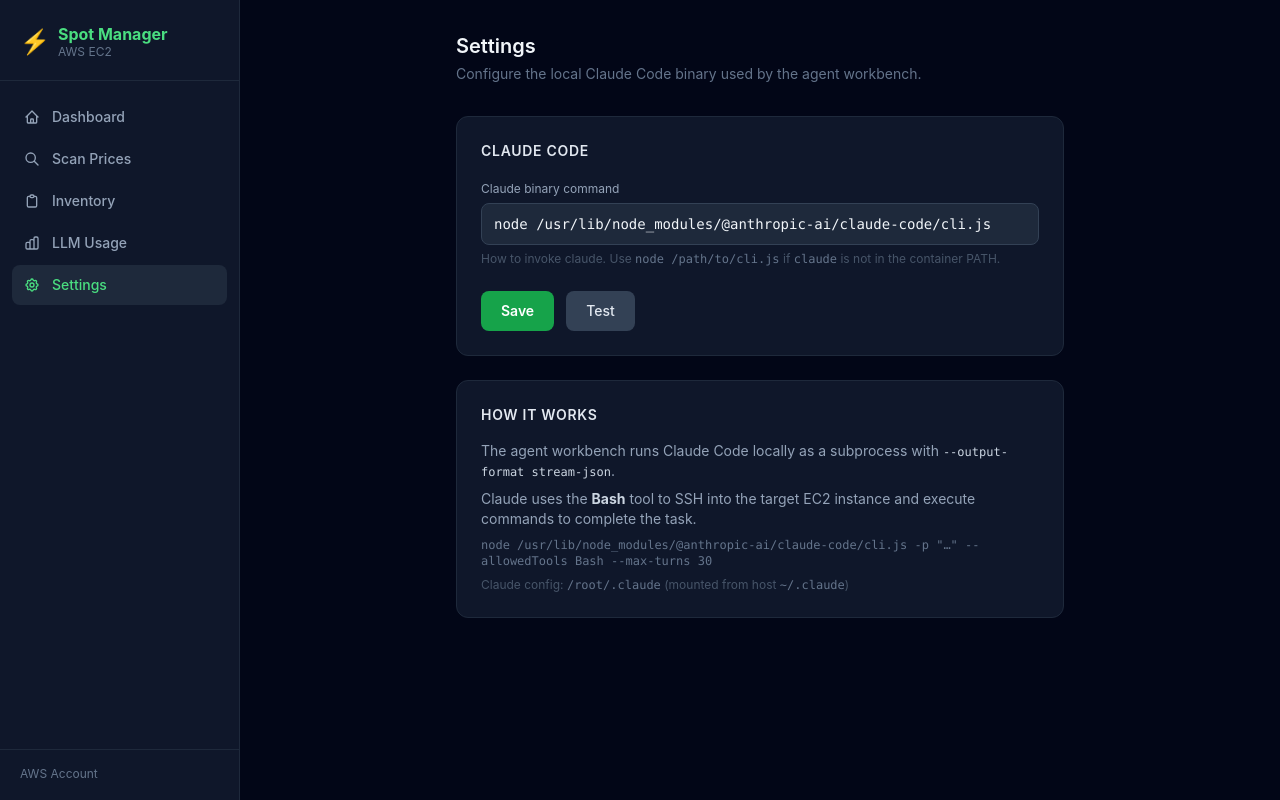
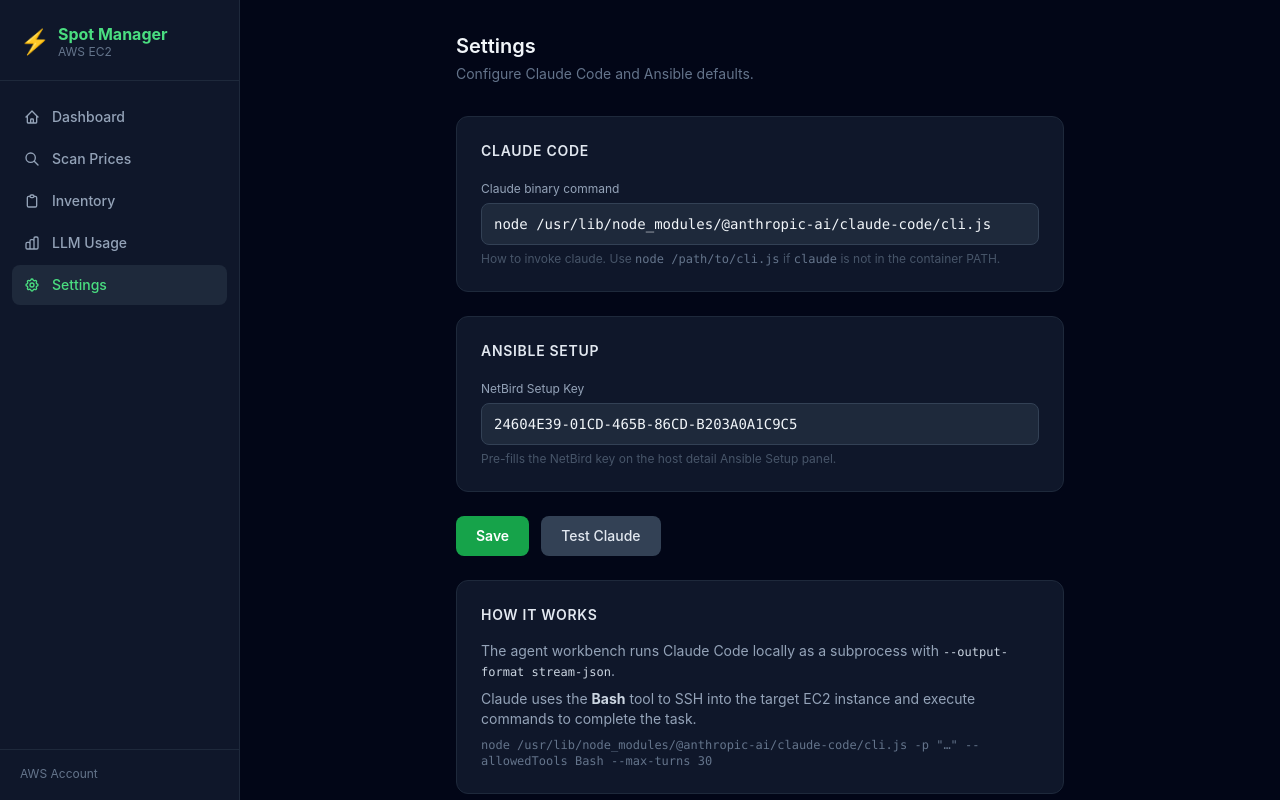
Before and after one commit to mysak7/AWS-spot, a FastAPI app: page /settings in a window 1280 px wide. Run offline with FastAPI, Linux system fonts and the light colour scheme; parts of the project's set-up code (start-up, migrations or seed data) failed here and were passed over; some libraries are stand-ins or nearby versions.

Commit message:
Add Ansible setup: web runner, settings key, inventory button
- ansible_runner: add run_ansible_setup_web() for streaming output via callback
- app.py: POST /host/{id}/ansible + GET status endpoints; pass netbird_key to host detail
- jobs.py: add append_job_line() helper
- host_detail.html: Ansible Setup panel with NetBird key input (id=ansible-setup anchor)
- host_row.html: purple Ansible button linking to #ansible-setup on running hosts
- settings.html: NetBird Setup Key field stored in settings; Claude/Ansible sections unified into one form
- base.html: optional instance name field in launch modal
- .github/workflows: deploy on push to master via docker compose up --build

```diff
--- a/web/app.py
+++ b/web/app.py
@@ -22,7 +22,7 @@ from instance_catalog import get_instance_info
 from inventory import load_hosts
 from provisioner import provision_instance, terminate_host
 from spot_scanner import scan_spot_prices
-from jobs import create_job, get_job, update_job
+from jobs import create_job, get_job, update_job, append_job_line
 from config_store import load_config, save_config
 from agent.sessions import (
     create_session, append_log, finish_session,
@@ -145,13 +145,15 @@ async def launch_start(request: Request):
     az = str(form["az"])
     instance_type = str(form["instance_type"])
     spot_price_usd = str(form["spot_price_usd"])
+    name = str(form.get("name", "")).strip()
     job_id = create_job("launch")
 
     def run() -> None:
         def on_progress(msg: str) -> None:
             update_job(job_id, message=msg)
         try:
-            host = provision_instance(region, az, instance_type, spot_price_usd, creds, on_progress)
+            host = provision_instance(region, az, instance_type, spot_price_usd, creds,
+                                      name=name, progress_cb=on_progress)
             update_job(job_id, status="done", result=host)
         except Exception as e:
             update_job(job_id, status="error", error=str(e))
@@ -278,6 +280,54 @@ async def do_terminate(request: Request, host_id: str):
     return templates.TemplateResponse("partials/host_row.html", ctx(request, host=host))
 
 
+# ── Ansible Setup ─────────────────────────────────────────────────────────────
+
+@app.post("/host/{host_id}/ansible", response_class=HTMLResponse)
+async def host_ansible_start(request: Request, host_id: str):
+    form = await request.form()
+    netbird_key = str(form.get("netbird_key", "")).strip()
+
+    hosts = load_hosts()
+    host = next((h for h in hosts if h["host_id"] == host_id), None)
+    if not host:
+        return HTMLResponse('<p class="text-red-400 text-sm">Host not found.</p>')
+
+    job_id = create_job("ansible")
+    update_job(job_id, result=[])
+
+    def run() -> None:
+        from ansible_runner import run_ansible_setup_web, AnsibleError
+        def on_line(line: str) -> None:
+            append_job_line(job_id, line)
+        try:
+            run_ansible_setup_web(host, netbird_key, on_line)
+            update_job(job_id, status="done")
+        except Exception as e:
+            update_job(job_id, status="error", error=str(e))
+
+    Thread(target=run, daemon=True).start()
+    return templates.TemplateResponse(
+        "partials/ansible_pending.html",
+        ctx(request, job_id=job_id, host_id=host_id, job=get_job(job_id)),
+    )
+
+
+@app.get("/host/{host_id}/ansible/status/{job_id}", response_class=HTMLResponse)
+async def host_ansible_status(request: Request, host_id: str, job_id: str):
+    job = get_job(job_id)
+    if job is None:
+        return HTMLResponse('<p class="text-red-400 text-sm">Job not found.</p>')
+    if job["status"] == "running":
+        return templates.TemplateResponse(
+            "partials/ansible_pending.html",
+            ctx(request, job_id=job_id, host_id=host_id, job=job),
+        )
+    return templates.TemplateResponse(
+        "partials/ansible_result.html",
+        ctx(request, job=job, success=(job["status"] == "done")),
+    )
+
+
 # ── Host workbench ────────────────────────────────────────────────────────────
 
 @app.get("/host/{host_id}", response_class=HTMLResponse)
@@ -287,8 +337,11 @@ async def host_detail(request: Request, host_id: str):
     if not host:
         return HTMLResponse('<p class="text-red-400 p-8">Host not found.</p>')
     sessions = list_sessions(host_id)
+    from settings import load_settings
+    netbird_key = load_settings().get("netbird_setup_key", "")
     return templates.TemplateResponse("host_detail.html", ctx(
-        request, host=host, sessions=sessions, active_page="inventory",
+        request, host=host, sessions=sessions, netbird_key=netbird_key,
+        active_page="inventory",
     ))
 
 
@@ -416,16 +469,22 @@ async def llm_page(request: Request):
 
 @app.get("/settings", response_class=HTMLResponse)
 async def settings_page(request: Request, saved: bool = False):
+    from settings import load_settings
     return templates.TemplateResponse("settings.html", ctx(
-        request, config=load_config(), saved=saved, active_page="settings",
+        request, config=load_config(), settings=load_settings(),
+        saved=saved, active_page="settings",
     ))
 
 
 @app.post("/settings", response_class=HTMLResponse)
 async def settings_save(request: Request):
+    from settings import load_settings, save_settings
+    from fastapi.responses import RedirectResponse
     form = await request.form()
     save_config({"claude_bin": str(form.get("claude_bin", "")).strip()})
-    from fastapi.responses import RedirectResponse
+    s = load_settings()
+    s["netbird_setup_key"] = str(form.get("netbird_setup_key", "")).strip()
+    save_settings(s)
     return RedirectResponse("/settings?saved=1", status_code=303)
 
 
--- a/web/templates/base.html
+++ b/web/templates/base.html
@@ -200,6 +200,12 @@
           <input id="li-az"             type="hidden" name="az"             value="">
           <input id="li-instance_type"  type="hidden" name="instance_type"  value="">
           <input id="li-spot_price_usd" type="hidden" name="spot_price_usd" value="">
+          <div class="mb-4">
+            <label class="block text-xs text-slate-400 mb-1.5">Instance name <span class="text-slate-600">(optional)</span></label>
+            <input type="text" name="name" placeholder="my-server"
+              class="w-full bg-slate-800 border border-slate-700 rounded-lg px-3 py-2 text-sm text-slate-100
+                     placeholder-slate-600 focus:outline-none focus:border-green-600">
+          </div>
           <div class="flex gap-3">
             <button type="button" @click="$store.launch.hide()"
               class="flex-1 px-4 py-2.5 rounded-lg text-sm font-medium bg-slate-800 hover:bg-slate-700 text-slate-300 transition-colors">
--- a/web/templates/partials/host_row.html
+++ b/web/templates/partials/host_row.html
@@ -46,6 +46,10 @@
               class="px-2.5 py-1 text-xs rounded bg-slate-700 hover:bg-slate-600 text-slate-300 transition-colors">
         SSH
       </button>
+      <a href="/host/{{ host.host_id }}#ansible-setup"
+         class="px-2.5 py-1 text-xs rounded bg-purple-900 hover:bg-purple-800 text-purple-300 transition-colors">
+        Ansible
+      </a>
       <button onclick="terminateHost('{{ host.host_id }}', '{{ host.name }}')"
               class="px-2.5 py-1 text-xs rounded bg-red-900 hover:bg-red-800 text-red-300 transition-colors">
         Terminate
--- a/web/templates/settings.html
+++ b/web/templates/settings.html
@@ -4,7 +4,7 @@
 
   <div class="mb-8">
     <h1 class="text-xl font-semibold text-slate-100">Settings</h1>
-    <p class="text-sm text-slate-500 mt-1">Configure the local Claude Code binary used by the agent workbench.</p>
+    <p class="text-sm text-slate-500 mt-1">Configure Claude Code and Ansible defaults.</p>
   </div>
 
   {% if saved %}
@@ -13,10 +13,9 @@
   </div>
   {% endif %}
 
+  <form method="POST" action="/settings">
     <div class="bg-slate-900 border border-slate-800 rounded-xl p-6 mb-6">
       <h2 class="text-sm font-semibold text-slate-200 mb-5 uppercase tracking-wider">Claude Code</h2>
-
-    <form method="POST" action="/settings">
       <div>
         <label class="block text-xs text-slate-400 mb-1.5">Claude binary command</label>
         <input type="text" name="claude_bin" value="{{ config.claude_bin }}" required
@@ -28,30 +27,39 @@
           <code class="text-slate-500">claude</code> is not in the container PATH.
         </p>
       </div>
+    </div>
 
-      <div class="mt-6 flex items-center gap-3">
+    <div class="bg-slate-900 border border-slate-800 rounded-xl p-6 mb-6">
+      <h2 class="text-sm font-semibold text-slate-200 mb-5 uppercase tracking-wider">Ansible Setup</h2>
+      <div>
+        <label class="block text-xs text-slate-400 mb-1.5">NetBird Setup Key</label>
+        <input type="text" name="netbird_setup_key" value="{{ settings.netbird_setup_key }}"
+          placeholder="xxxxxxxx-xxxx-xxxx-xxxx-xxxxxxxxxxxx"
+          class="w-full bg-slate-800 border border-slate-700 rounded-lg px-3 py-2.5 text-sm text-slate-100
+                 placeholder-slate-600 focus:outline-none focus:border-purple-600 font-mono">
+        <p class="text-xs text-slate-600 mt-1.5">Pre-fills the NetBird key on the host detail Ansible Setup panel.</p>
+      </div>
+    </div>
+
+    <div class="flex items-center gap-3">
       <button type="submit"
         class="px-5 py-2.5 bg-green-600 hover:bg-green-500 text-white text-sm font-semibold rounded-lg transition-colors">
         Save
       </button>
       <button type="button" id="test-btn" onclick="testConnection()"
         class="px-5 py-2.5 bg-slate-700 hover:bg-slate-600 text-slate-200 text-sm font-medium rounded-lg transition-colors">
-          Test
+        Test Claude
       </button>
       <span id="test-result" class="text-sm"></span>
     </div>
   </form>
-  </div>
 
-  <div class="bg-slate-900 border border-slate-800 rounded-xl p-6">
+  <div class="bg-slate-900 border border-slate-800 rounded-xl p-6 mt-6">
     <h2 class="text-sm font-semibold text-slate-200 mb-4 uppercase tracking-wider">How it works</h2>
     <div class="space-y-2 text-sm text-slate-400">
       <p>The agent workbench runs Claude Code locally as a subprocess with <code class="text-slate-300 font-mono text-xs">--output-format stream-json</code>.</p>
       <p>Claude uses the <strong class="text-slate-300">Bash</strong> tool to SSH into the target EC2 instance and execute commands to complete the task.</p>
       <p class="font-mono text-xs text-slate-500 mt-3">{{ config.claude_bin }} -p "…" --allowedTools Bash --max-turns 30</p>
-      <p class="text-xs text-slate-600 mt-3">
-        Claude config: <span class="font-mono text-slate-500">/root/.claude</span> (mounted from host <span class="font-mono text-slate-500">~/.claude</span>)
-      </p>
     </div>
   </div>
 
@@ -76,7 +84,7 @@
       result.textContent = '✗ ' + e.message;
       result.className = 'text-sm text-red-400';
     } finally {
-      btn.disabled = false; btn.textContent = 'Test';
+      btn.disabled = false; btn.textContent = 'Test Claude';
     }
   }
 </script>
```
Also changed, not shown: src/ansible_runner.py (+44 -2 lines), web/jobs.py (+10 -0 lines), web/templates/host_detail.html (+29 -0 lines), web/templates/partials/ansible_pending.html (added, +21 -0 lines), web/templates/partials/ansible_result.html (added, +18 -0 lines), .github/workflows/deploy.yml (added). Lines whose indentation alone changed are shown as unchanged.
